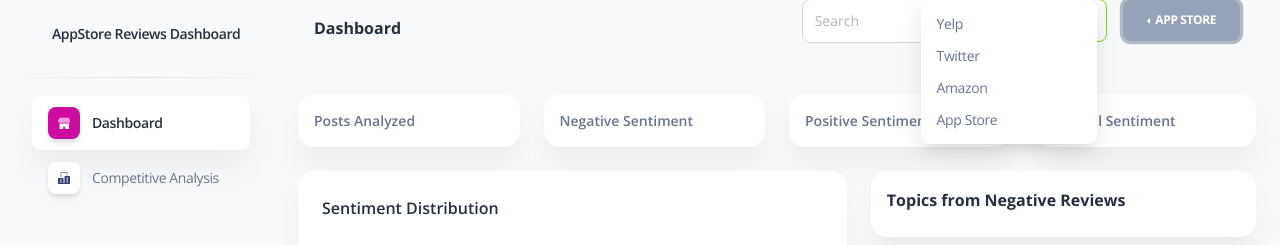
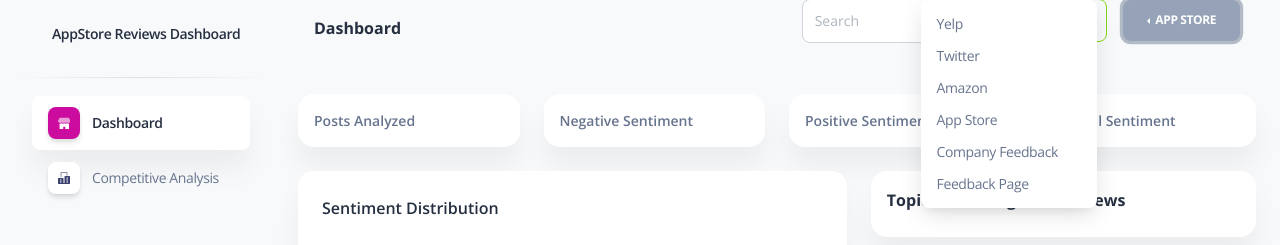
Before and after one commit to mahesh006/Analysis-project-Expert.ai-, a Flask app: template templates/AppStore-Reviews.html in a window 1280 px wide, after a click on "APP STORE". Shown: the part 17-262 px from the top of the page. Run offline with Flask 2, Linux system fonts and the light colour scheme; the template is opened without the code that fills it, so the values that code supplies are empty; some libraries are stand-ins or nearby versions.

Commit message:
Update AppStore-Reviews.html

```diff
--- a/templates/AppStore-Reviews.html
+++ b/templates/AppStore-Reviews.html
@@ -119,6 +119,8 @@
               <li><a class="dropdown-item" href="/Twitter-Search">Twitter</a></li>
               <li><a class="dropdown-item" href="/AmazonReviews">Amazon</a></li>
               <li><a class="dropdown-item" href="/AppStore-Reviews">App Store</a></li>
+              <li><a class="dropdown-item" href="/positive">Company Feedback</a></li>
+              <li><a class="dropdown-item" href="/feedback">Feedback Page</a></li>
             </ul>
           </div>
         </div>
```
